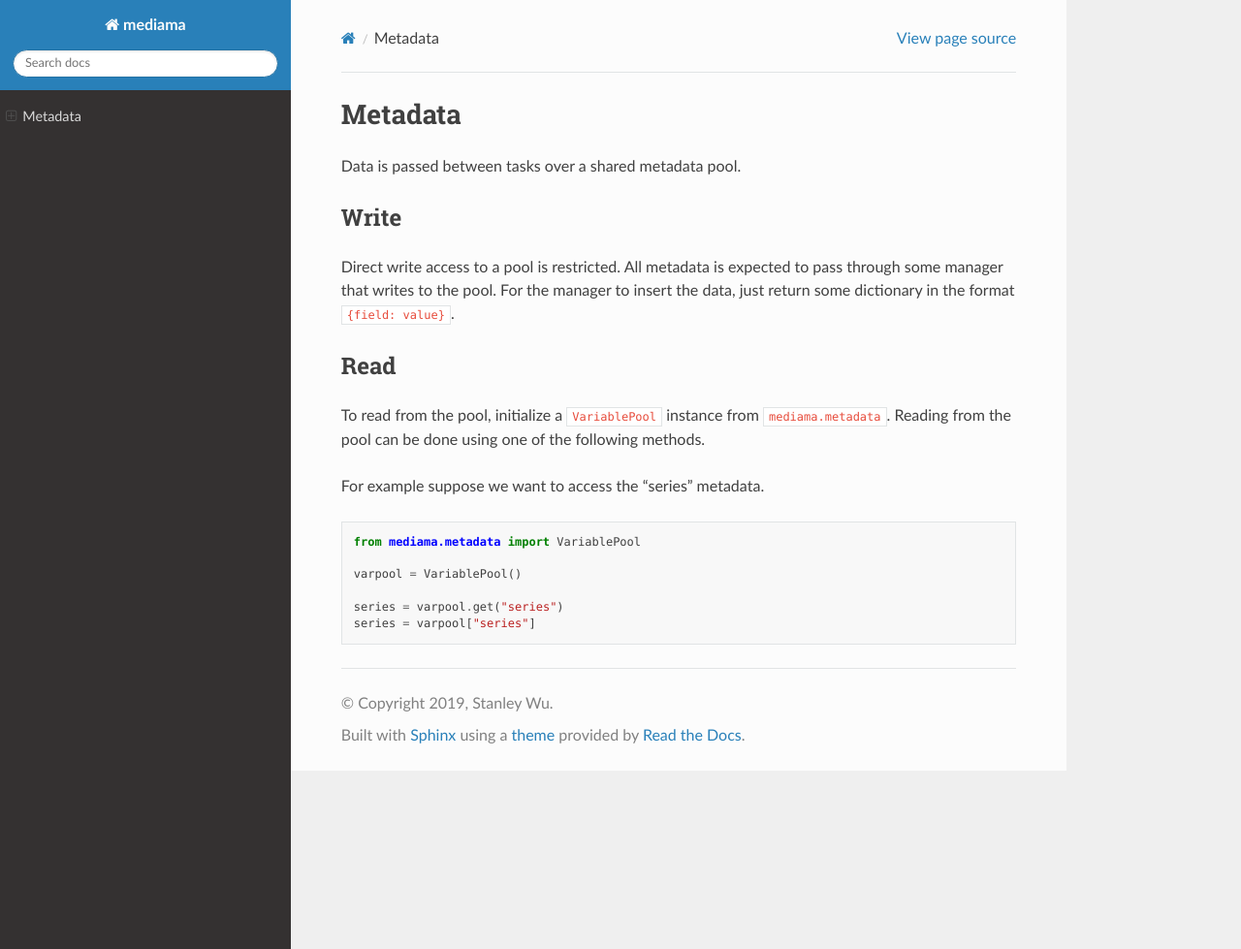
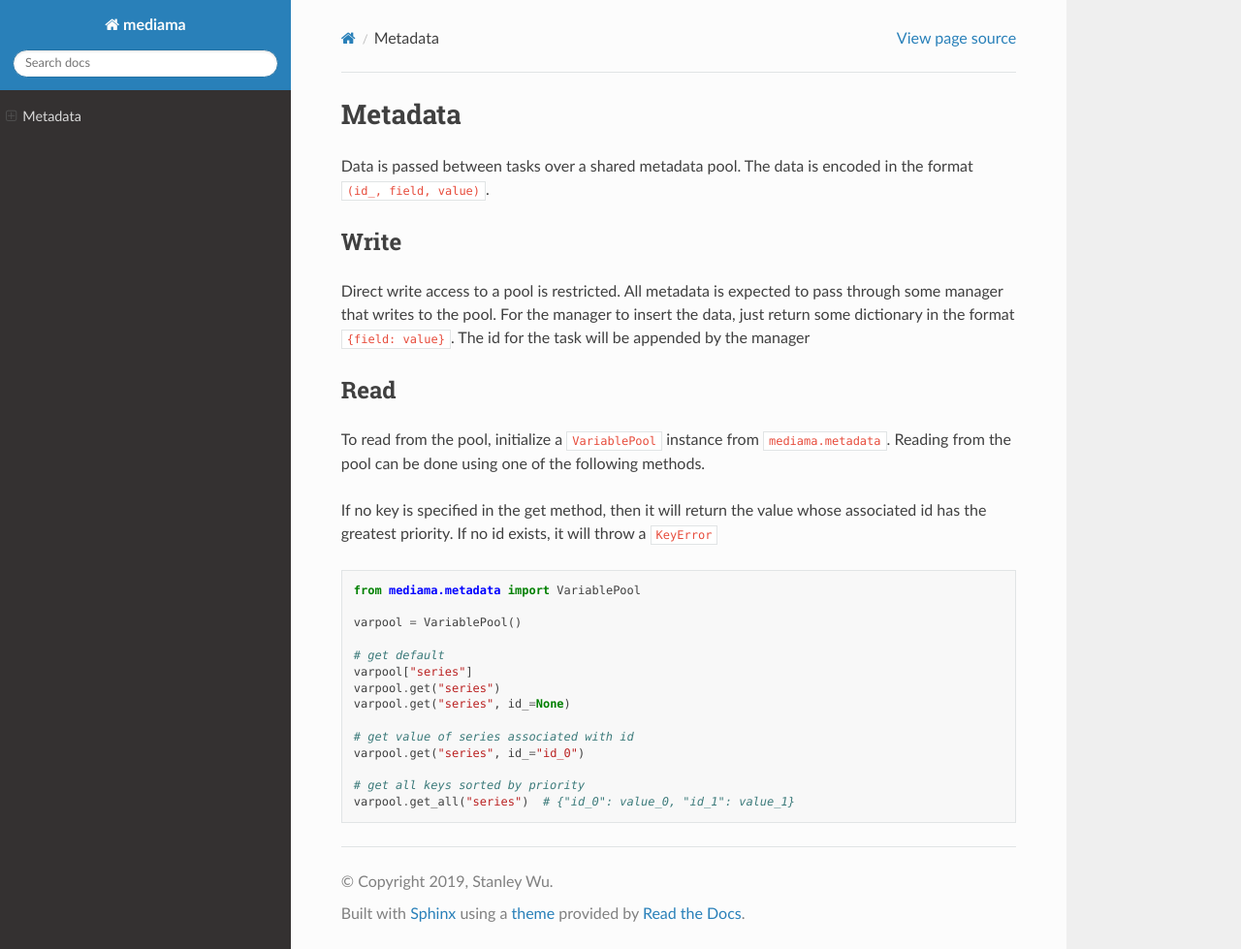
Before and after one commit to modora/mediama, a Sphinx documentation site: the page built from docs/source/metadata.rst, in a window 1280 px wide and 979 px high. Shown: the whole window at 97% size. Built offline with Sphinx 7.4.7 and the Read the Docs theme 2.0.0, drawn with Linux system fonts in a browser that asks for light colours.

Commit message:
add metadata spec

```diff
--- a/docs/source/metadata.rst
+++ b/docs/source/metadata.rst
@@ -2,7 +2,8 @@
 Metadata
 ########
 
-Data is passed between tasks over a shared metadata pool.
+Data is passed between tasks over a shared metadata pool. The data is encoded
+in the format ``(id_, field, value)``.
 
 *****
 Write
@@ -10,7 +11,8 @@ Write
 
 Direct write access to a pool is restricted. All metadata is expected to pass
 through some manager that writes to the pool. For the manager to insert the
-data, just return some dictionary in the format ``{field: value}``.
+data, just return some dictionary in the format ``{field: value}``. The id for
+the task will be appended by the manager
 
 ****
 Read
@@ -20,7 +22,9 @@ To read from the pool, initialize a ``VariablePool`` instance from
 ``mediama.metadata``. Reading from the pool can be done using one of the
 following methods.
 
-For example suppose we want to access the "series" metadata.
+If no key is specified in the get method, then it will return the value whose
+associated id has the greatest priority. If no id exists, it will throw a
+``KeyError``
 
 .. code-block:: python
 
@@ -28,5 +32,13 @@ For example suppose we want to access the "series" metadata.
 
     varpool = VariablePool()
 
-    series = varpool.get("series")
-    series = varpool["series"]
+    # get default
+    varpool["series"]
+    varpool.get("series")
+    varpool.get("series", id_=None)
+
+    # get value of series associated with id
+    varpool.get("series", id_="id_0")
+
+    # get all keys sorted by priority
+    varpool.get_all("series")  # {"id_0": value_0, "id_1": value_1}
```
